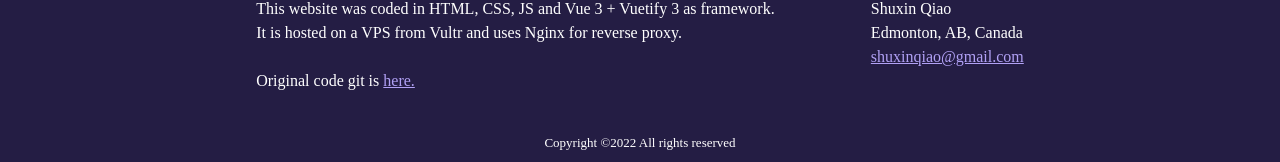
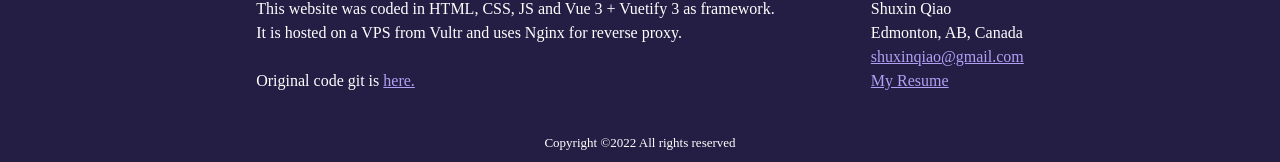
Before and after one commit to shuxinqiao/portfolio, a Vue app: page / in a window 1280 px wide. Shown: the part 2463-2625 px from the top of the page. Built offline with nearby package versions, Linux system fonts and the light colour scheme; a web font is replaced by a local one.

Commit message:
resume link
Require upload resume specifically.

```diff
--- a/src/api/common.js
+++ b/src/api/common.js
@@ -7,7 +7,7 @@ function GithubClick() {
 };
 
 function ResumeDownloadClick() {
-    window.open("../src/assets/ShuxinQiao_Resume.pdf",'_blank')
+    window.open("../assets/ShuxinQiao_Resume.pdf",'_blank')
 };
 
 export function commonAPI() {
--- a/src/components/IndigoFooter.vue
+++ b/src/components/IndigoFooter.vue
@@ -44,6 +44,8 @@ const AboutPage_3 = ref('Original code git is ');
                 <p>{{ name }}</p>
                 <p>{{ address }}</p>
                 <a class='link' href="mailto:shuxinqiao@gmail.com">{{ email }}</a>
+                <br>
+                <a class='link' href="../assets/ShuxinQiao_Resume.pdf" target="_blank">My Resume</a>
             </div>
 
         </div>
```
